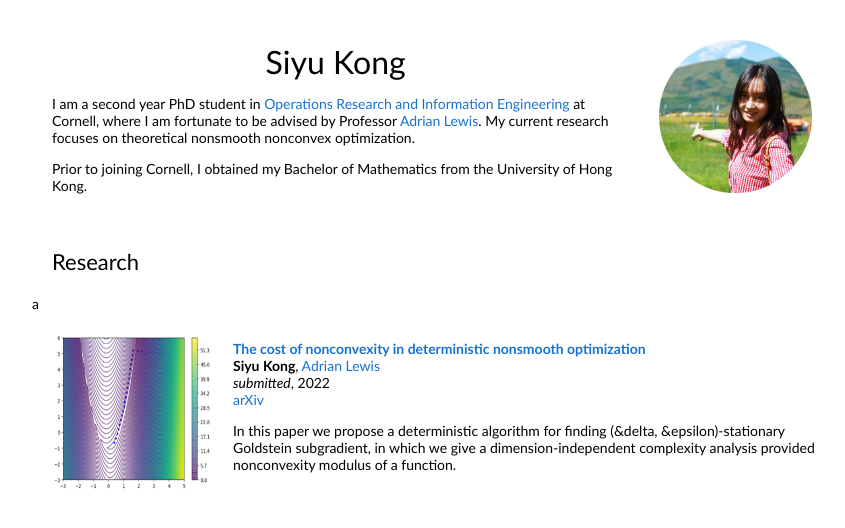
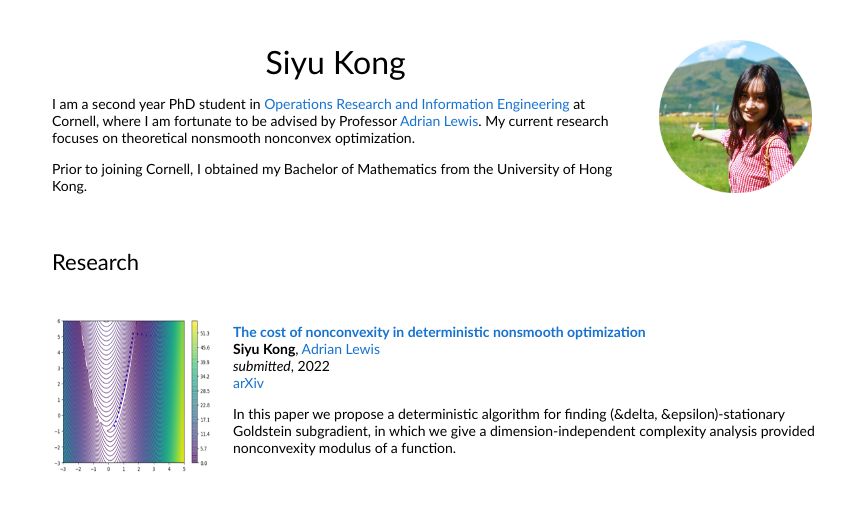
Before and after one commit to ksyautumn/ksyautumn.github.io, a Jekyll site: the page index.html, which Jekyll copies as it is, in a window 1280 px wide. Shown: the top 528 px of the page, without its empty margins (208-1053 px from the left). Built offline with Jekyll 4.4.1, drawn with Linux system fonts in a browser that asks for light colours.

Commit message:
Update index.html

```diff
--- a/index.html
+++ b/index.html
@@ -56,10 +56,8 @@
 				<a href="https://arxiv.org/abs/2210.00652">arXiv</a>
         <p></p>
         <p>In this paper we propose a deterministic algorithm for finding (&delta, &epsilon)-stationary Goldstein subgradient, in which we give a dimension-independent complexity analysis provided nonconvexity modulus of a function.
-      </td> a
+      </td>
     </tr>
-
-
 
 
 
```
